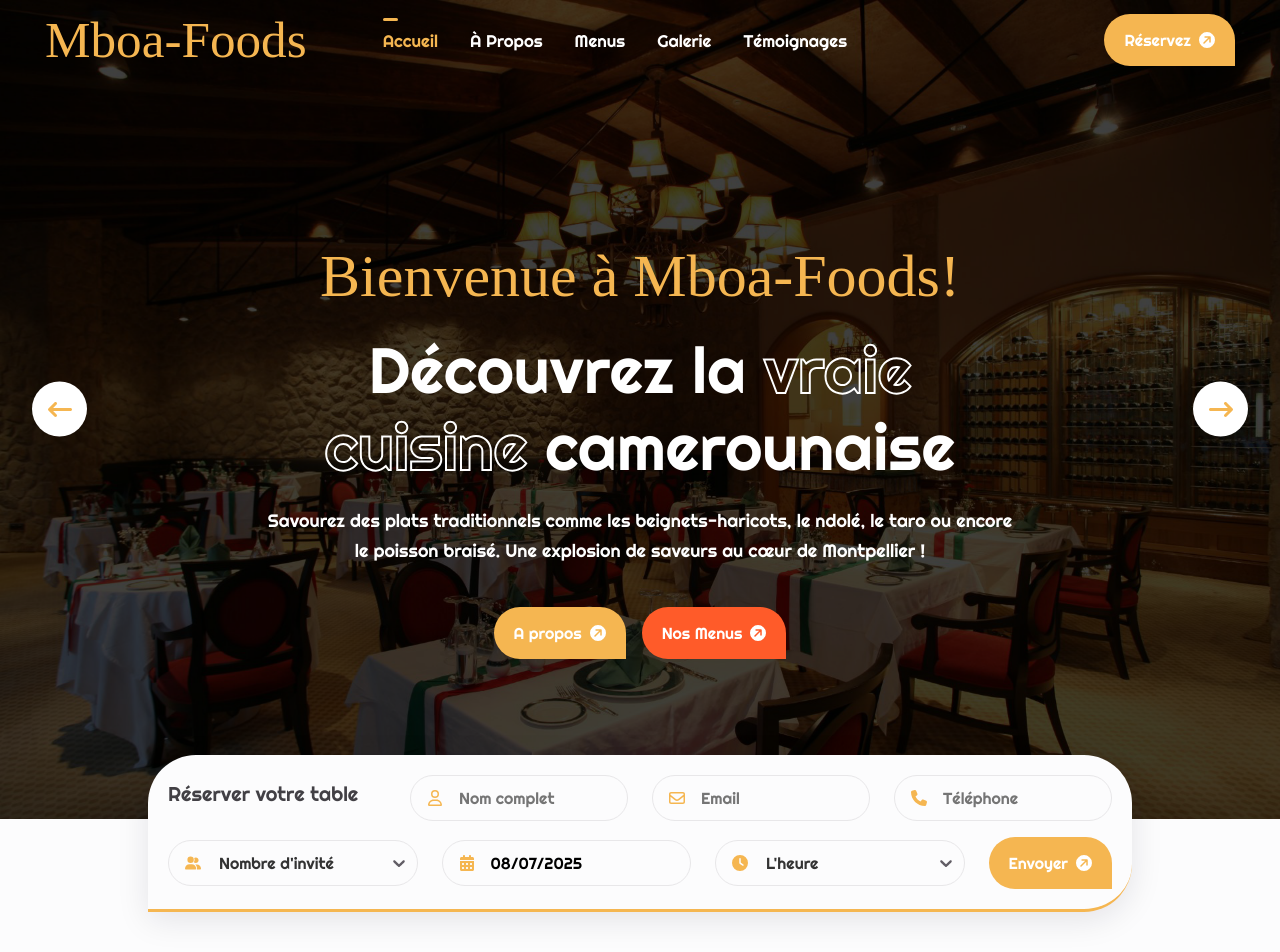
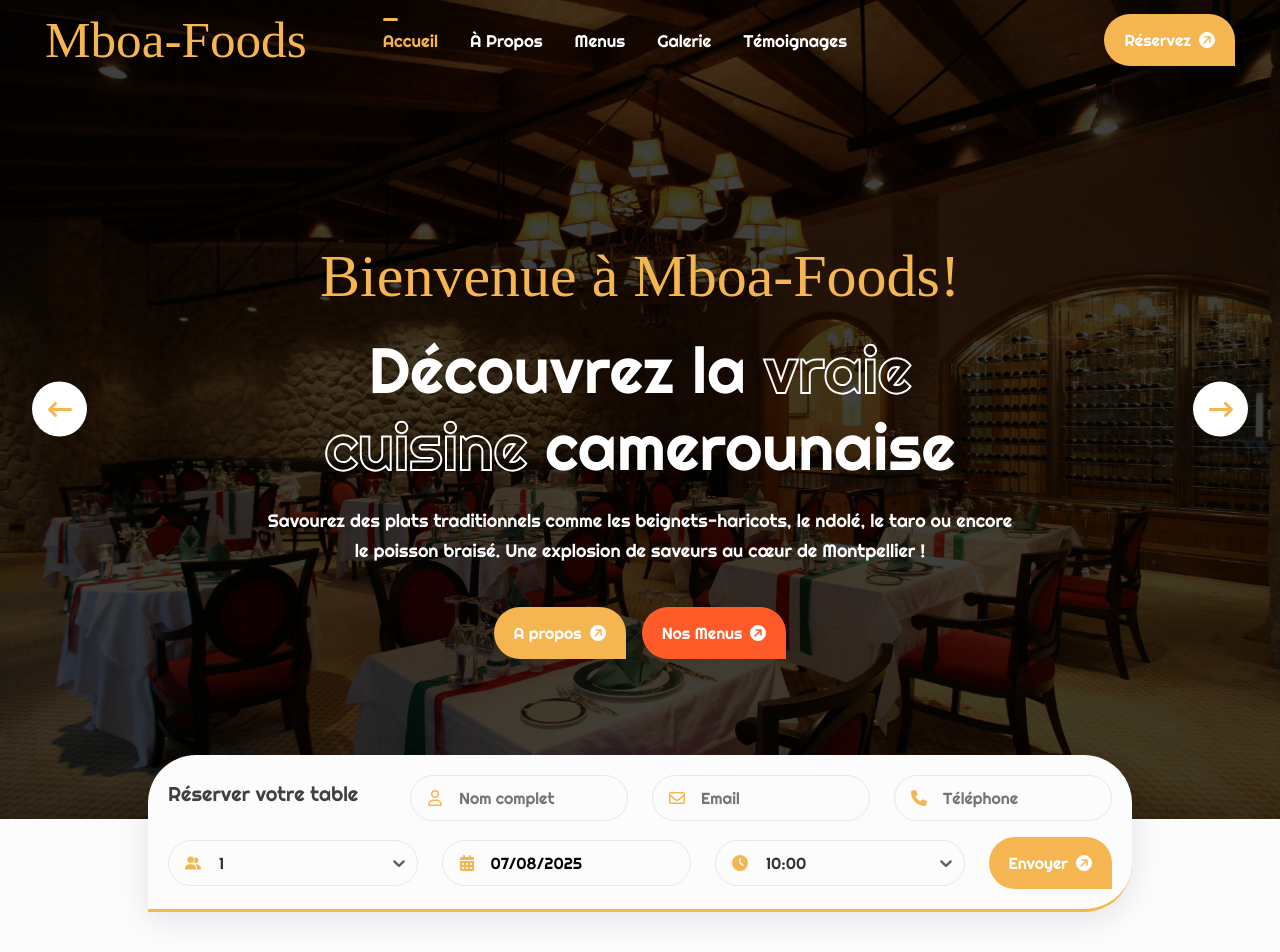
Before and after one commit to Aziguy/mboa-foods, a React (Vite) app: page / in a window 1280 px wide. Shown: the top 952 px of the page. Built offline with nearby package versions, Linux system fonts and the light colour scheme; a web font is replaced by a local one.

Commit message:
evo: send reservation in whatsapp and add favicon.

```diff
--- a/index.html
+++ b/index.html
@@ -32,8 +32,8 @@
     <meta name="twitter:image" content="https://aziguy.github.io/mboa-foods/preview.jpg" />
 
     <!-- Favicon -->
-    <link rel="icon" href="/favicon_io/favicon.ico" />
-    <link rel="apple-touch-icon" href="/favicon_io/apple-touch-icon.png" sizes="180x180" />
+    <link rel="icon" href="./favicon_io/favicon-32x32.png" />
+    <link rel="apple-touch-icon" href="./favicon_io/apple-touch-icon.png" sizes="180x180" />
     <link rel="manifest" href="/site.webmanifest" />
 
     <!-- Theme -->
--- a/src/components/reservation/Reservation.jsx
+++ b/src/components/reservation/Reservation.jsx
@@ -80,40 +80,64 @@ const customStyles = {
 };
 
 const Reservation = () => {
+  const [fullName, setFullName] = useState('');
+  const [email, setEmail] = useState('');
+  const [phone, setPhone] = useState('');
+  const [guests, setGuests] = useState({ value: '1', label: '1' });
+  const [time, setTime] = useState({ value: '08:00', label: '10:00' });
   const [startDate, setStartDate] = useState(new Date());
+
+    const handleSubmit = (e) => {
+      e.preventDefault();
+
+      const dateFormatted = startDate.toLocaleDateString('fr-FR');
+      const message = `Bonjour, je souhaite réserver une table :
+
+      Noms : ${fullName}
+      Email : ${email}
+      Téléphone : ${phone}
+      Nombre de personnes : ${guests.value}
+      Date : ${dateFormatted}
+      Heure : ${time.value}
+
+      Merci d'avance !`;
+      const phoneNumber = '33769174710';
+      const whatsappURL = `https://wa.me/${phoneNumber}?text=${encodeURIComponent(message)}`;
+      window.open(whatsappURL, '_blank');
+  };
 
   return (
     <section className='reservation reservation-container container'>
-      <form action='' className='reservation-form grid'>
+      <form onSubmit={handleSubmit} className='reservation-form grid'>
         <div className='reservation-group grid'>
           <h3 className='reservation-title'>Réserver votre table</h3>
           <div className='reservation-div'>
             <FaRegUser className='reservation-icon' />
-            <input type='text' placeholder='Nom complet' className='reservation-input' />
+            <input type='text' placeholder='Nom complet' className='reservation-input' value={fullName} onChange={(e) => setFullName(e.target.value)}/>
           </div>
           <div className='reservation-div'>
             <FaRegEnvelope className='reservation-icon' />
-            <input type='email' placeholder='Email' className='reservation-input' />
+            <input type='email' placeholder='Email' className='reservation-input' value={email} onChange={(e) => setEmail(e.target.value)}/>
           </div>
           <div className='reservation-div'>
             <FaPhone className='reservation-icon' />
-            <input type='tel' placeholder='Téléphone' className='reservation-input' />
+            <input type='tel' placeholder='Téléphone' className='reservation-input' value={phone} onChange={(e) => setPhone(e.target.value)} required/>
           </div>
         </div>
         <div className='reservation-group grid'>
           <div className='reservation-div'>
             <FaUserGroup className='reservation-icon' />
-            <Select options={optionsGuest} styles={customStyles} defaultValue={optionsGuest[0]} />
+            <Select options={optionsGuest} styles={customStyles} defaultValue={optionsGuest[0]} value={guests} onChange={setGuests} />
           </div>
           <div className='reservation-div'>
             <FaCalendarDays className='reservation-icon' />
-            <DatePicker selected={startDate} onChange={(date) => setStartDate(date)} className='reservation-input' />
+            <DatePicker selected={startDate} onChange={(date) => setStartDate(date)} className='reservation-input' dateFormat="dd/MM/yyyy"/>
           </div>
           <div className='reservation-div'>
             <FaClock className='reservation-icon' />
-            <Select options={optionsTiming} styles={customStyles} defaultValue={optionsTiming[0]} />
+            <Select options={optionsTiming} styles={customStyles} defaultValue={optionsTiming[0]} value={time} onChange={setTime} />
           </div>
-          <button className='button reservation-button'>
+          <button type='submit' className='button reservation-button'>
             Envoyer <FaCircleArrowRight className='button-icon' />
           </button>
         </div>
```
